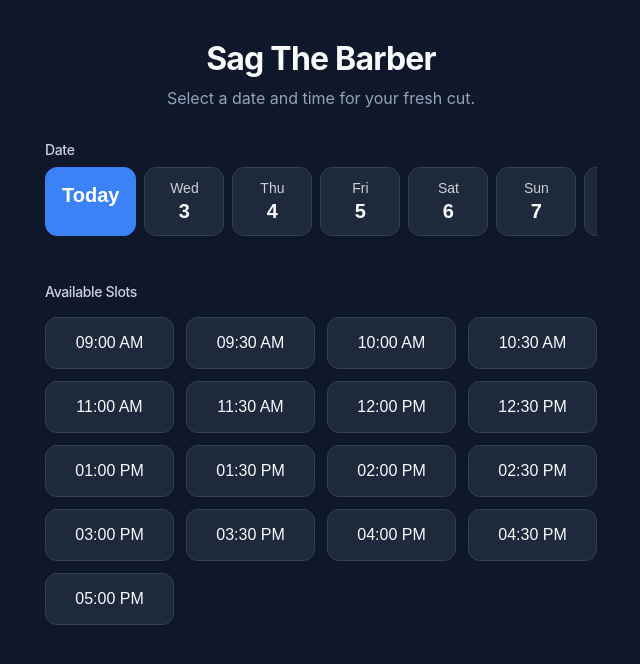
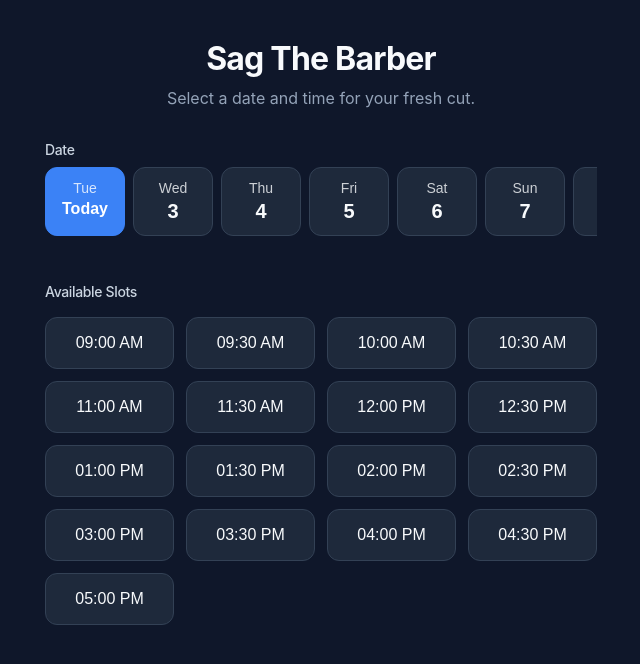
Before and after one commit to andrewkannan/thebarber, a Next.js app: page / in a window 1280 px wide. Shown: the top 664 px of the page, without its empty margins (319-959 px from the left). Built offline with nearby package versions, Linux system fonts and the light colour scheme; no server answers; the database is empty.

Commit message:
Restore weekday and adjust Today alignment

```diff
--- a/src/app/page.js
+++ b/src/app/page.js
@@ -10,7 +10,7 @@ const generateDates = () => {
     d.setDate(today.getDate() + i);
     dates.push({
       dateObj: d,
-      day: i === 0 ? '' : d.toLocaleDateString('en-US', { weekday: 'short' }),
+      day: d.toLocaleDateString('en-US', { weekday: 'short' }),
       num: i === 0 ? 'Today' : d.getDate(),
       fullString: d.toISOString().split('T')[0]
     });
@@ -109,7 +109,7 @@ export default function Home() {
               onClick={() => { setSelectedDate(d.fullString); setSelectedSlot(null); }}
             >
               <span className="date-day">{d.day}</span>
-              <span className="date-num">{d.num}</span>
+              <span className="date-num" style={d.num === 'Today' ? { fontSize: '1rem' } : {}}>{d.num}</span>
             </button>
           ))}
         </div>
```
